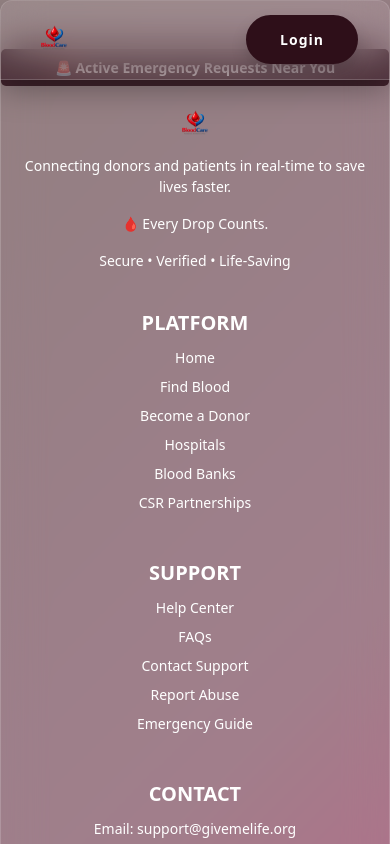
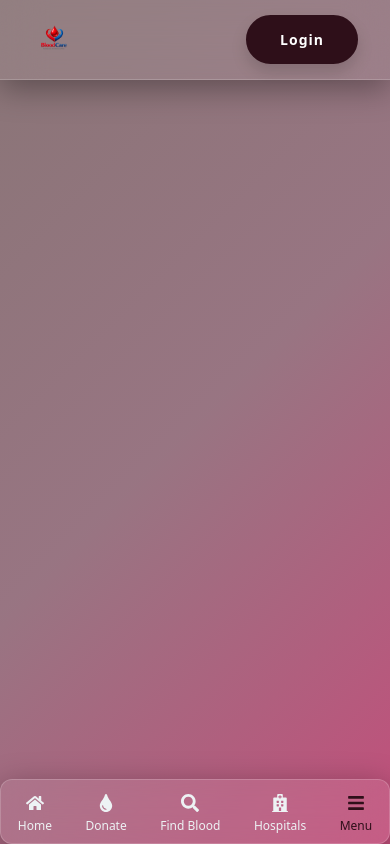
Before and after one commit to kritikamalviya90/Donate_Blood, a React (Vite) app: page /menu in a window 390 px wide. Shown: the top 844 px of the page. Built offline with nearby package versions, Linux system fonts and the light colour scheme.

Commit message:
Add mobile footer

```diff
--- a/package.json
+++ b/package.json
@@ -17,7 +17,7 @@
     "react-chartjs-2": "^5.3.1",
     "react-dom": "^19.2.0",
     "react-hook-form": "^7.71.2",
-    "react-icons": "^5.5.0",
+    "react-icons": "^5.6.0",
     "react-router-dom": "^7.13.1",
     "recharts": "^3.8.0"
   },
--- a/src/component/layouts/Layout.jsx
+++ b/src/component/layouts/Layout.jsx
@@ -1,15 +1,30 @@
 import { useLocation } from "react-router-dom";
 import Header from "../Layout/Header";
 import Footer from "../Layout/Footer";
+import MobileBottomNav from "../../pages/MobileBottomNav";
+
 const Layout = ({ children }) => {
   const location = useLocation();
-  const showNavbar = location.pathname === "/";
+
+  // hide mobile nav on auth pages (optional)
+  const hideOnRoutes = ["/login", "/register"];
+  const shouldHideMobileNav = hideOnRoutes.includes(location.pathname);
+
   return (
     <>
       <Header />
+
       <main>{children}</main>
-      <Footer />
+
+      {/* ❌ Hide footer on mobile */}
+      <div className="d-none d-md-block">
+        <Footer />
+      </div>
+
+      {/* ✅ Mobile Bottom Nav */}
+      {!shouldHideMobileNav && <MobileBottomNav />}
     </>
   );
 };
+
 export default Layout;
--- a/src/index.css
+++ b/src/index.css
@@ -1442,3 +1442,42 @@ textarea::placeholder {
     max-width: 500px;
   }
 }
+
+/* mbl nav */
+.mobile-bottom-nav {
+  position: fixed;
+  bottom: 0;
+  left: 0;
+  width: 100%;
+  background: #fff;
+  display: flex;
+  justify-content: space-around;
+  align-items: center;
+  padding: 8px 0;
+  border-top: 1px solid #ddd;
+  z-index: 1000;
+}
+
+.bottom-nav-item {
+  display: flex;
+  flex-direction: column;
+  align-items: center;
+  text-decoration: none;
+  color: var(--blood-light);
+  font-size: 12px;
+  transition: 0.3s;
+}
+
+.bottom-nav-item .icon {
+  font-size: 18px;
+  margin-bottom: 2px;
+}
+
+.bottom-nav-item.active {
+  color: var(--blood-primary);
+  /* blood theme */
+}
+
+.bottom-nav-item:hover {
+  color: var(--blood-light);
+}
--- /dev/null
+++ b/src/pages/MobileBottomNav.jsx
@@ -0,0 +1,33 @@
+import { Link, useLocation } from "react-router-dom";
+import { FaHome, FaTint, FaSearch, FaHospital, FaBars } from "react-icons/fa";
+
+export default function MobileBottomNav() {
+    const location = useLocation();
+
+    const navItems = [
+        { name: "Home", path: "/", icon: <FaHome /> },
+        { name: "Donate", path: "/become-donor", icon: <FaTint /> },
+        { name: "Find Blood", path: "/find-blood", icon: <FaSearch /> },
+        { name: "Hospitals", path: "/hospitals", icon: <FaHospital /> },
+        { name: "Menu", path: "/menu", icon: <FaBars /> },
+    ];
+
+    return (
+        <div className="mobile-bottom-nav d-md-none glass">
+            {navItems.map((item, index) => {
+                const isActive = location.pathname === item.path;
+
+                return (
+                    <Link
+                        to={item.path}
+                        key={index}
+                        className={`bottom-nav-item ${isActive ? "active" : ""}`}
+                    >
+                        <div className="icon">{item.icon}</div>
+                        <span>{item.name}</span>
+                    </Link>
+                );
+            })}
+        </div>
+    );
+}
```
Also changed, not shown: 1 other file (tests, documents, lock files or other folders).
